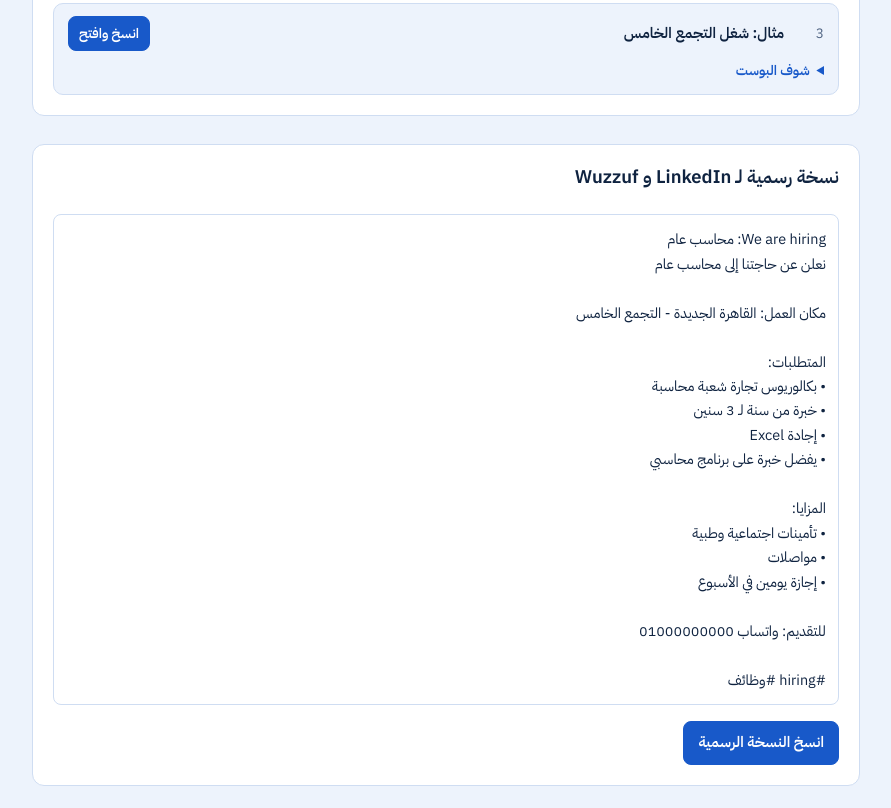
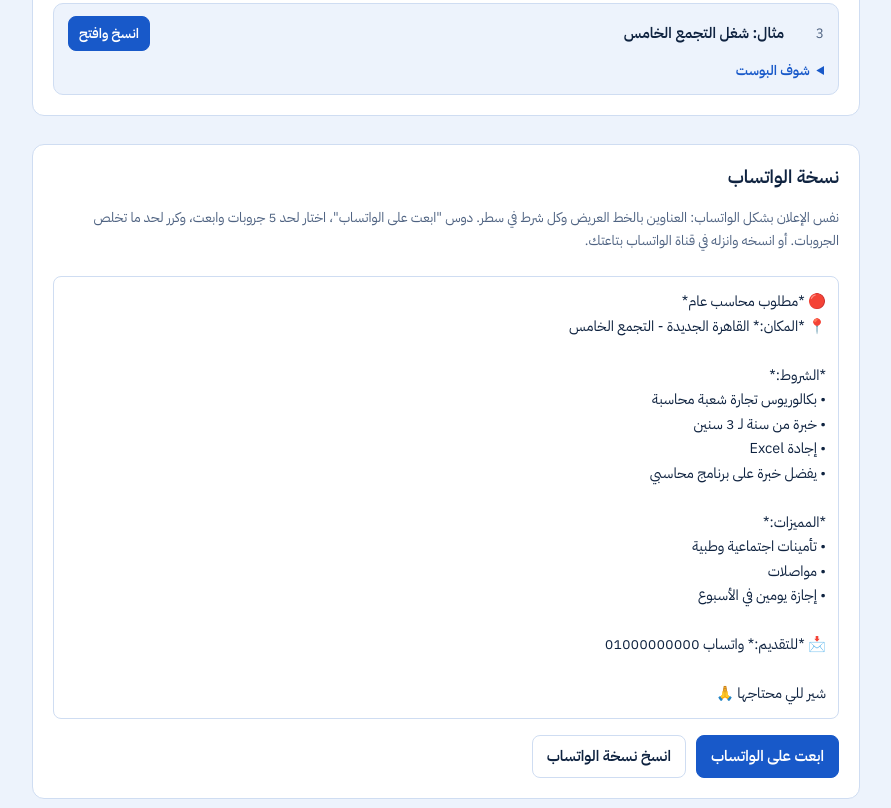
Before and after one commit to troyahmed18-max/job-poster, a plain HTML site: page index.html in a window 1280 px wide. Shown: the part 1912-2720 px from the top of the page, without its empty margins (194-1085 px from the left). Drawn offline with Linux system fonts and the light colour scheme; a web font is replaced by a local one.

Commit message:
Add WhatsApp-formatted version with share link
Co-Authored-By: Claude Opus 5.5 <noreply@anthropic.com>
Claude-Session: https://claude.ai/code/session_01ASYQ7ydX8odgmx6mNKqFjQ

```diff
--- a/index.html
+++ b/index.html
@@ -131,6 +131,16 @@ pre.post{white-space:pre-wrap;font-family:var(--body);background:var(--surface);
     <ol class="queue" id="queue"></ol>
   </section>
 
+  <section aria-labelledby="h-wa">
+    <h2 id="h-wa">نسخة الواتساب</h2>
+    <p class="hint">نفس الإعلان بشكل الواتساب: العناوين بالخط العريض وكل شرط في سطر. دوس "ابعت على الواتساب"، اختار لحد 5 جروبات وابعت، وكرر لحد ما تخلص الجروبات. أو انسخه وانزله في قناة الواتساب بتاعتك.</p>
+    <pre class="post" id="waText"></pre>
+    <div class="row">
+      <a class="btn primary" id="waLink" href="https://wa.me/" target="_blank" rel="noopener">ابعت على الواتساب</a>
+      <button class="btn" id="copyWa">انسخ نسخة الواتساب</button>
+    </div>
+  </section>
+
   <section aria-labelledby="h-li">
     <h2 id="h-li">نسخة رسمية لـ LinkedIn و Wuzzuf</h2>
     <pre class="post" id="formal"></pre>
@@ -219,6 +229,18 @@ function build(i,key){
   if(tags) parts.push(tags);
   return parts.join('\n\n');
 }
+function waText(){
+  if(mode==='free') return $('fFree').value.replace(/\{([^{}|]*)\|[^{}]*\}/g,'$1').trim();
+  const t=$('fTitle').value.trim()||'الوظيفة', co=$('fCompany').value.trim(), loc=$('fLocation').value.trim(), sal=$('fSalary').value.trim(), ap=$('fApply').value.trim();
+  const req=lines($('fReq').value), ben=lines($('fBen').value);
+  let s=`🔴 *مطلوب ${t}*`+(co?`\n🏢 ${co}`:'');
+  if(loc) s+=`\n📍 *المكان:* ${loc}`;
+  if(req.length) s+=`\n\n*الشروط:*\n`+req.map(x=>'• '+x).join('\n');
+  if(ben.length) s+=`\n\n*المميزات:*\n`+ben.map(x=>'• '+x).join('\n');
+  if(sal) s+=`\n\n💰 *المرتب:* ${sal}`;
+  if(ap) s+=`\n\n📩 *للتقديم:* ${ap}`;
+  return s+'\n\nشير للي محتاجها 🙏';
+}
 function formal(){
   if(mode==='free') return $('fFree').value.replace(/\{([^{}|]*)\|[^{}]*\}/g,'$1');
   const t=$('fTitle').value.trim(), co=$('fCompany').value.trim(), loc=$('fLocation').value.trim(), sal=$('fSalary').value.trim(), ap=$('fApply').value.trim();
@@ -292,6 +314,7 @@ function render(){
   });
   if(!list.length) q.innerHTML='<li class="hint">حط لينكات الجروبات في الخطوة 2 وهتظهر هنا.</li>';
   $('formal').textContent=formal();
+  const w=waText(); $('waText').textContent=w; $('waLink').href='https://wa.me/?text='+encodeURIComponent(w);
   updateBanner();
 }
 
@@ -316,6 +339,7 @@ let tmr;FIELDS.forEach(k=>$(k).addEventListener('input',()=>{save();clearTimeout
 function setMode(m){mode=m;$('tabFields').setAttribute('aria-selected',m==='fields');$('tabFree').setAttribute('aria-selected',m==='free');$('modeFields').hidden=m!=='fields';$('modeFree').hidden=m!=='free';save();render()}
 $('tabFields').addEventListener('click',()=>setMode('fields'));
 $('tabFree').addEventListener('click',()=>setMode('free'));
+$('copyWa').addEventListener('click',()=>copyText($('waText').textContent).then(ok=>toast(ok?'نسخة الواتساب اتنسخت':'مقدرتش أنسخ، حددها وانسخها يدوي')));
 $('copyFormal').addEventListener('click',()=>copyText($('formal').textContent).then(ok=>toast(ok?'النسخة الرسمية اتنسخت':'مقدرتش أنسخ، حددها وانسخها يدوي')));
 let armed=false;
 $('resetDay').addEventListener('click',e=>{
```
